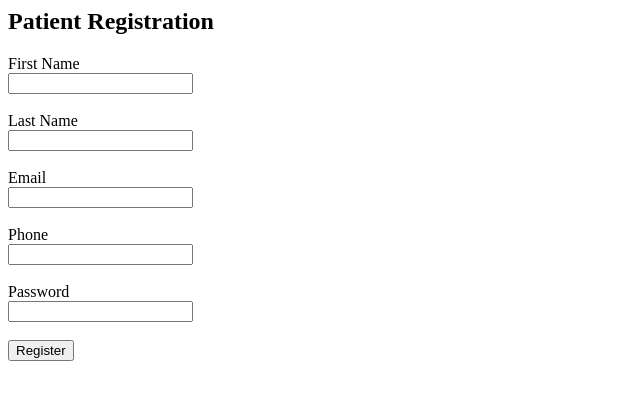
After one commit to Subhashree-Bhuyan/Hospital-Management-System, a PHP site: page /register.php in a window 1280 px wide. The commit adds this page. Shown: the top 400 px of the page, without its empty margins (0-640 px from the left). Run offline with PHP 8.4, Linux system fonts and the light colour scheme.

Commit message:
first commit

```diff
--- a/index.php
+++ b/index.php
@@ -34,9 +34,7 @@ check doctor availability, and manage their medical records.
 <li>Pediatrics</li>
 </ul>
 
-<h2>Book Appointment</h2>
 
-<a href="public/book_appointment.php">Book Appointment Now</a>
 
 </body>
 </html>
--- /dev/null
+++ b/register.php
@@ -0,0 +1,46 @@
+<?php
+include("config/db.php");
+
+if(isset($_POST['register'])){
+
+    $first_name = $_POST['first_name'];
+    $last_name = $_POST['last_name'];
+    $email = $_POST['email'];
+    $phone = $_POST['phone'];
+    $password = $_POST['password'];
+
+    $query = "INSERT INTO patients
+              (first_name,last_name,email,phone,password)
+              VALUES
+              ('$first_name','$last_name','$email','$phone','$password')";
+
+    mysqli_query($con,$query);
+
+    echo "Registration Successful. <a href='login.php'>Login Now</a>";
+}
+?>
+
+<h2>Patient Registration</h2>
+
+<form method="POST">
+
+<label>First Name</label><br>
+<input type="text" name="first_name" required><br><br>
+
+<label>Last Name</label><br>
+<input type="text" name="last_name" required><br><br>
+
+<label>Email</label><br>
+<input type="email" name="email" required><br><br>
+
+<label>Phone</label><br>
+<input type="text" name="phone" required><br><br>
+
+<label>Password</label><br>
+<input type="password" name="password" required><br><br>
+
+<button type="submit" name="register">
+Register
+</button>
+
+</form>
```
Also changed, not shown: login.php (added, +47 -0 lines), public/book_appointment.php (added, +48 -0 lines), public/doctor_profile.php (added, +50 -0 lines), patients/book_appointment.php (added), 1 other file.
